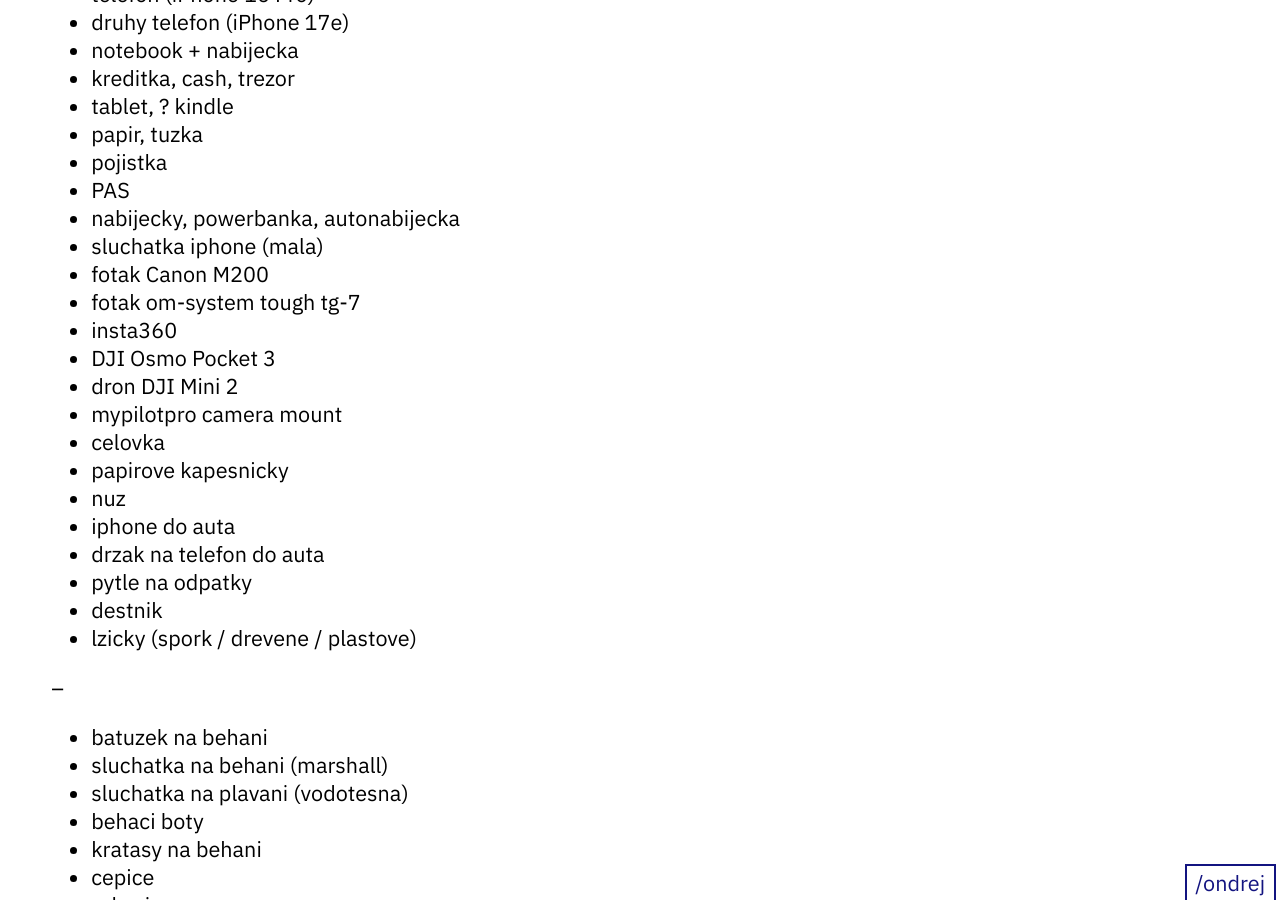
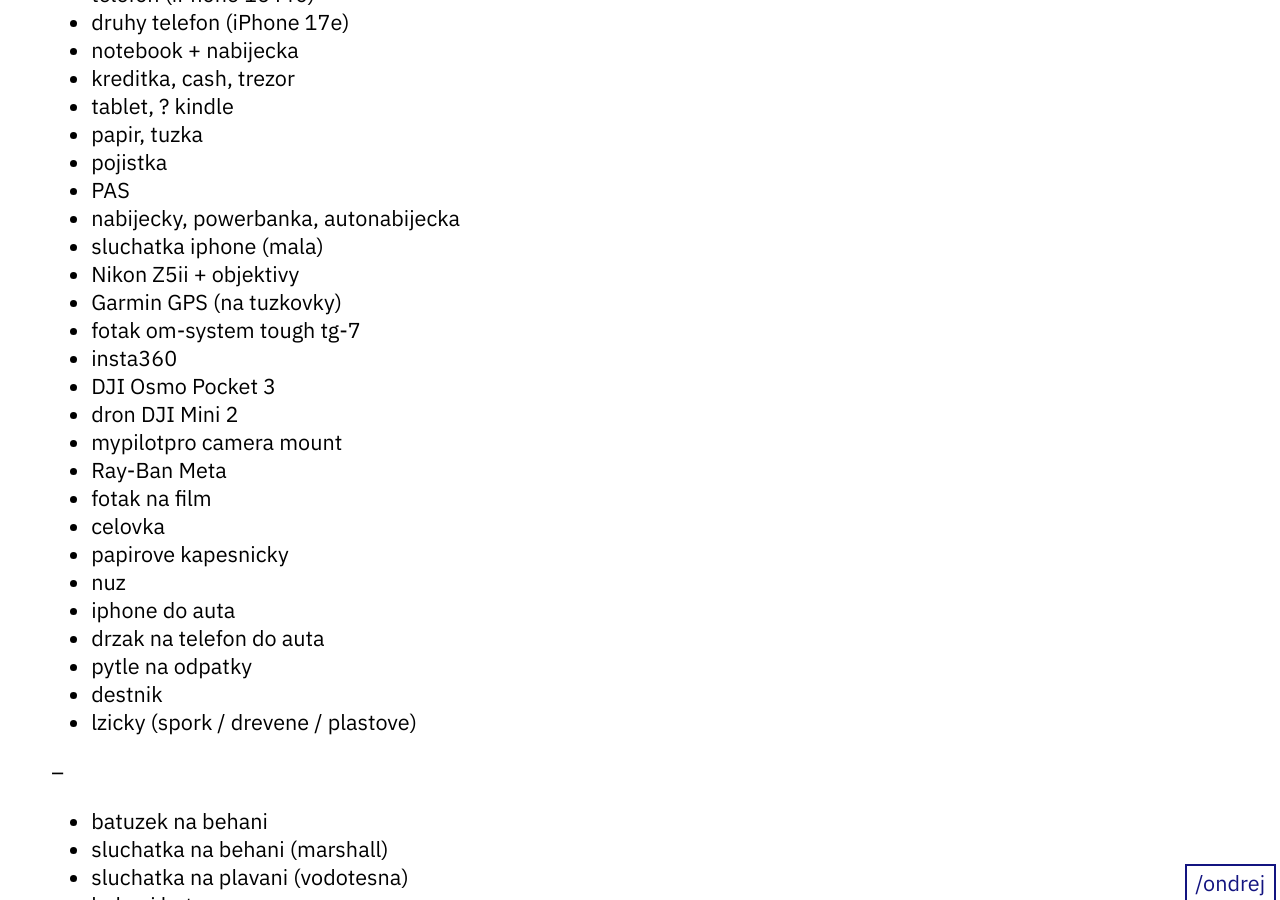
Before and after one commit to ondrejsika/ondrejsika.com, a Jekyll site: the page built from ondrej/checklists/iceland-winter-week.md, in a window 1280 px wide and 900 px high, scrolled down 1085 px. Built offline with Jekyll 4.4.1, drawn with Linux system fonts in a browser that asks for light colours.

Commit message:
feat(ondrej/checklists/iceland-winter-week): Update cameras

```diff
--- a/ondrej/checklists/iceland-winter-week.md
+++ b/ondrej/checklists/iceland-winter-week.md
@@ -49,12 +49,15 @@
 - PAS
 - nabijecky, powerbanka, autonabijecka
 - sluchatka iphone (mala)
-- fotak Canon M200
+- Nikon Z5ii + objektivy
+- Garmin GPS (na tuzkovky)
 - fotak om-system tough tg-7
 - insta360
 - DJI Osmo Pocket 3
 - dron DJI Mini 2
 - mypilotpro camera mount
+- Ray-Ban Meta
+- fotak na film
 - celovka
 - papirove kapesnicky
 - nuz
```
